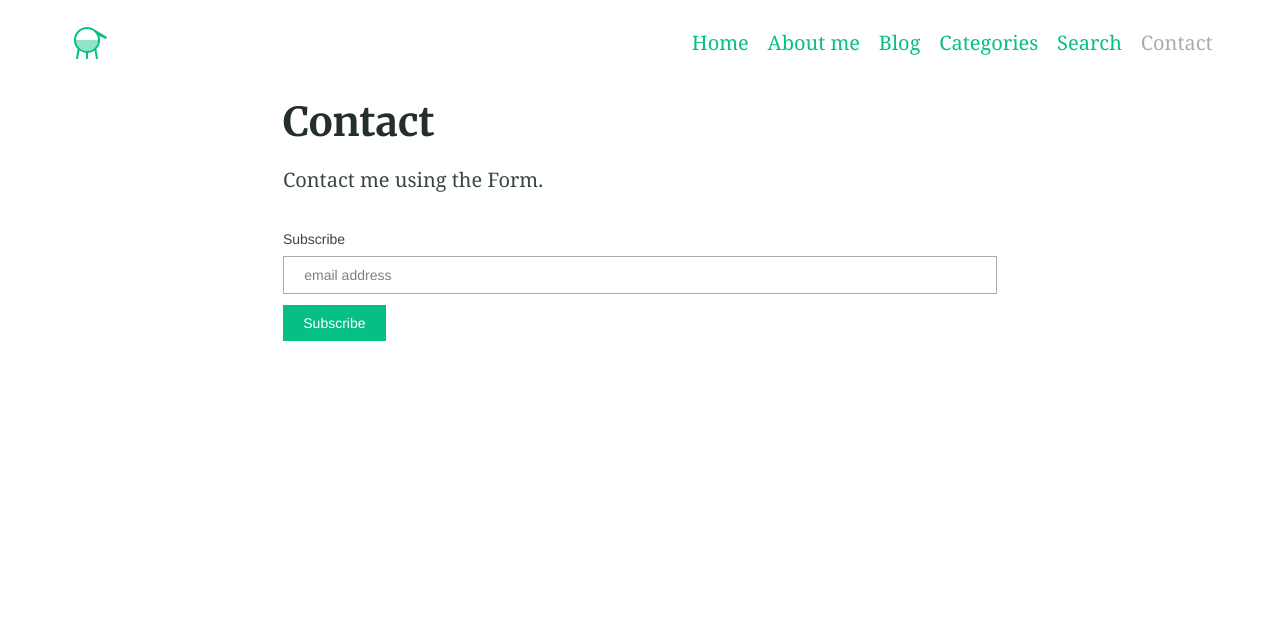
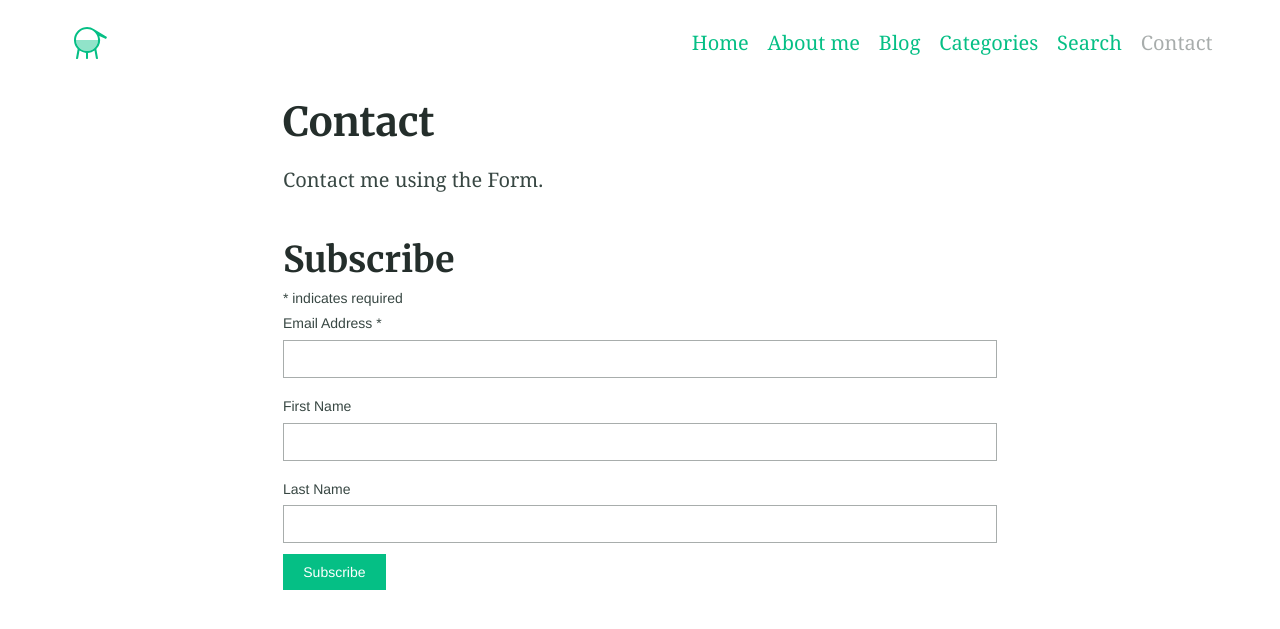
Before and after one commit to Nitish313/watchnationpro, a Jekyll site: the page built from contact.md, in a window 1280 px wide. Shown: the top 629 px of the page. Built offline with Jekyll 4.4.1, drawn with Linux system fonts in a browser that asks for light colours; comment, search, counter and statistics services are not loaded.

Commit message:
Update contact.md

```diff
--- a/contact.md
+++ b/contact.md
@@ -11,13 +11,33 @@ Contact me using the Form.
 	#mc_embed_signup{background:#fff; clear:left; font:14px Helvetica,Arial,sans-serif; }
 	/* Add your own Mailchimp form style overrides in your site stylesheet or in this style block.
 	   We recommend moving this block and the preceding CSS link to the HEAD of your HTML file. */
+	<style type="text/css">
+	#mc_embed_signup{background:#fff; clear:left; font:14px Helvetica,Arial,sans-serif; }
+	/* Add your own Mailchimp form style overrides in your site stylesheet or in this style block.
+	   We recommend moving this block and the preceding CSS link to the HEAD of your HTML file. */
 </style>
 <div id="mc_embed_signup">
 <form action="https://techwritersnation.us7.list-manage.com/subscribe/post?u=4122c7201b4dbf9478bde451d&amp;id=d7ffb4514c" method="post" id="mc-embedded-subscribe-form" name="mc-embedded-subscribe-form" class="validate" target="_blank" novalidate>
     <div id="mc_embed_signup_scroll">
-	<label for="mce-EMAIL">Subscribe</label>
-	<input type="email" value="" name="EMAIL" class="email" id="mce-EMAIL" placeholder="email address" required>
-    <!-- real people should not fill this in and expect good things - do not remove this or risk form bot signups-->
+	<h2>Subscribe</h2>
+<div class="indicates-required"><span class="asterisk">*</span> indicates required</div>
+<div class="mc-field-group">
+	<label for="mce-EMAIL">Email Address  <span class="asterisk">*</span>
+</label>
+	<input type="email" value="" name="EMAIL" class="required email" id="mce-EMAIL">
+</div>
+<div class="mc-field-group">
+	<label for="mce-FNAME">First Name </label>
+	<input type="text" value="" name="FNAME" class="" id="mce-FNAME">
+</div>
+<div class="mc-field-group">
+	<label for="mce-LNAME">Last Name </label>
+	<input type="text" value="" name="LNAME" class="" id="mce-LNAME">
+</div>
+<div id="mce-responses" class="clear">
+		<div class="response" id="mce-error-response" style="display:none"></div>
+		<div class="response" id="mce-success-response" style="display:none"></div>
+	</div>    <!-- real people should not fill this in and expect good things - do not remove this or risk form bot signups-->
     <div style="position: absolute; left: -5000px;" aria-hidden="true"><input type="text" name="b_4122c7201b4dbf9478bde451d_d7ffb4514c" tabindex="-1" value=""></div>
     <div class="clear"><input type="submit" value="Subscribe" name="subscribe" id="mc-embedded-subscribe" class="button"></div>
     </div>
```
